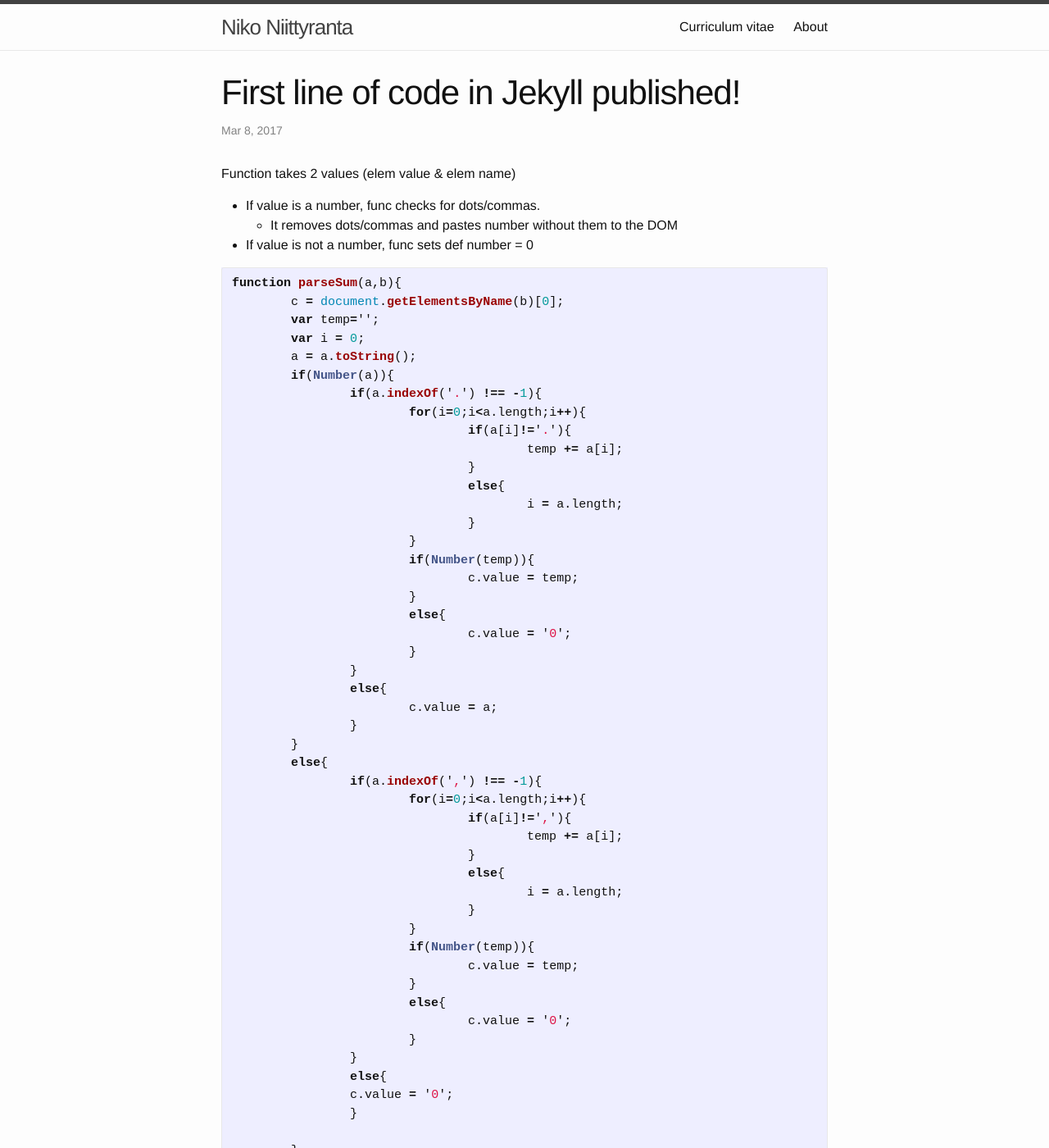
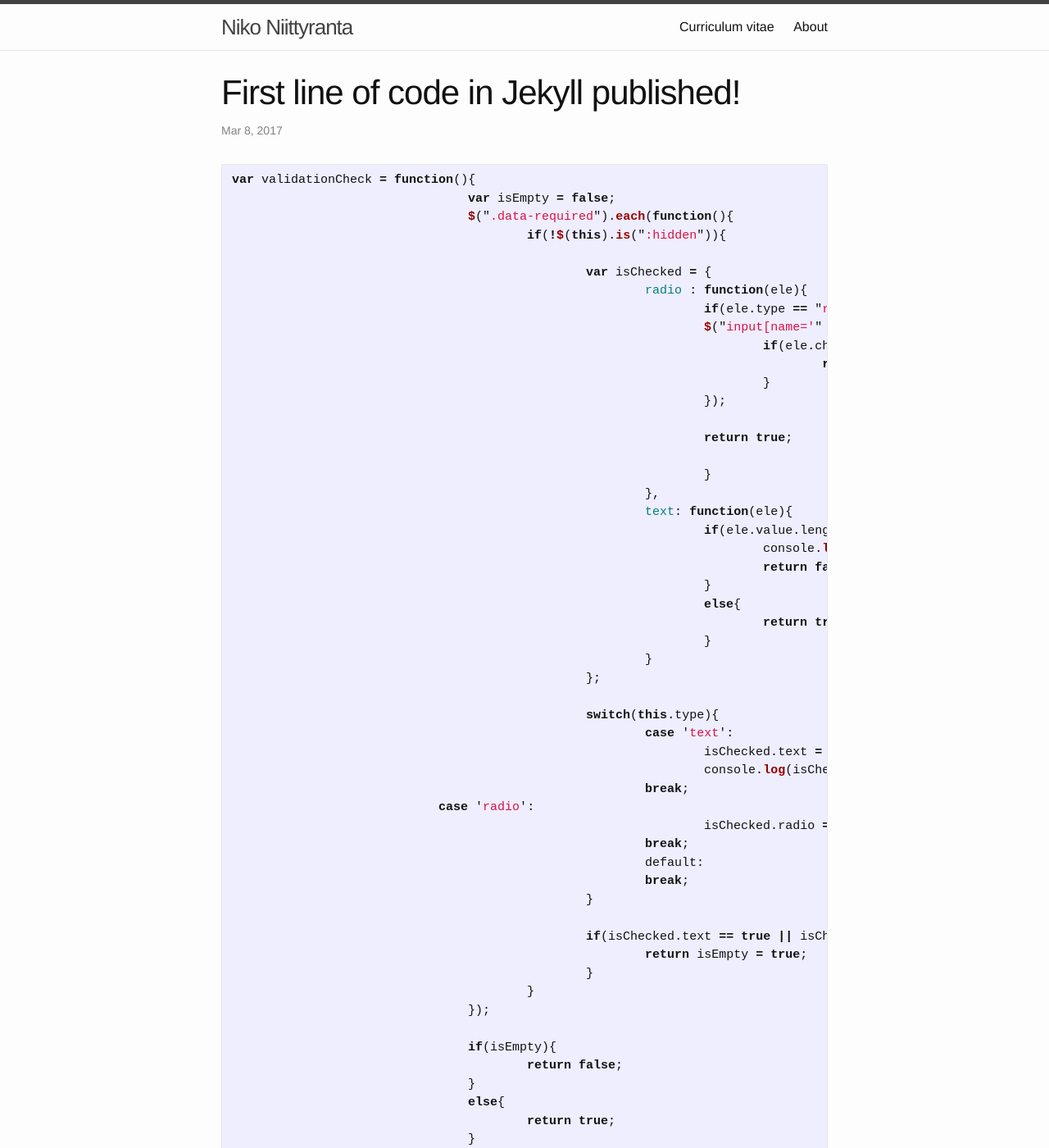
Before and after one commit to nikomon/nikomon.github.io, a Jekyll site: the page built from _posts/2017-03-08-my-first-code.markdown, in a window 1280 px wide and 1400 px high. Shown: the whole window at 82% size. Built offline with Jekyll 4.4.1, drawn with Linux system fonts in a browser that asks for light colours; some of the changed text lies outside the part shown.

Commit message:
Update 2017-03-08-my-first-code.markdown
tomi tää on sulle

````diff
--- a/_posts/2017-03-08-my-first-code.markdown
+++ b/_posts/2017-03-08-my-first-code.markdown
@@ -5,62 +5,62 @@ date:   2017-03-08 11:00:15 +0000
 categories: code published
 ---
 
-Function takes 2 values (elem value & elem name)
-
-- If value is a number, func checks for dots/commas.
-  - It removes dots/commas and pastes number without them to the DOM
-
-- If value is not a number, func sets def number = 0
 
 ```javascript
-function parseSum(a,b){
-	c = document.getElementsByName(b)[0];
-	var temp='';
-	var i = 0;
-	a = a.toString();
-	if(Number(a)){
-		if(a.indexOf('.') !== -1){
-			for(i=0;i<a.length;i++){
-				if(a[i]!='.'){
-					temp += a[i];
+var validationCheck = function(){
+				var isEmpty = false;
+				$(".data-required").each(function(){
+					if(!$(this).is(":hidden")){
+
+						var isChecked = {
+							radio : function(ele){
+								if(ele.type == "radio"){
+								$("input[name='" + ele.name + "']").each(function(){
+									if(ele.checked){
+										return false;
+									}
+								});
+
+								return true;
+
+								}
+							},
+							text: function(ele){
+								if(ele.value.length != 0){
+									console.log()
+									return false;
+								}
+								else{
+									return true;
+								}
+							}
+						};
+
+						switch(this.type){
+							case 'text':
+								isChecked.text = isChecked.text(this);
+								console.log(isChecked.text);
+							break;
+                            case 'radio':
+								isChecked.radio = isChecked.radio(this);
+							break;
+							default:
+							break;
+						}
+
+						if(isChecked.text == true || isChecked.radio == true){
+							return isEmpty = true;
+						}
+					}
+				});
+
+				if(isEmpty){
+					return false;
 				}
 				else{
-					i = a.length;
+					return true;
 				}
-			}
-			if(Number(temp)){
-				c.value = temp;
-			}
-			else{
-				c.value = '0';
-			}
-		}
-		else{
-			c.value = a;
-		}
-	}
-	else{
-		if(a.indexOf(',') !== -1){
-			for(i=0;i<a.length;i++){
-				if(a[i]!=','){
-					temp += a[i];
-				}
-				else{
-					i = a.length;
-				}
-			}
-			if(Number(temp)){
-				c.value = temp;
-			}
-			else{
-				c.value = '0';
-			}
-		}
-		else{
-		c.value = '0';
-		}
+    		}();
 
-	}
-
-}
+			console.log(validationCheck);
 ```
````
